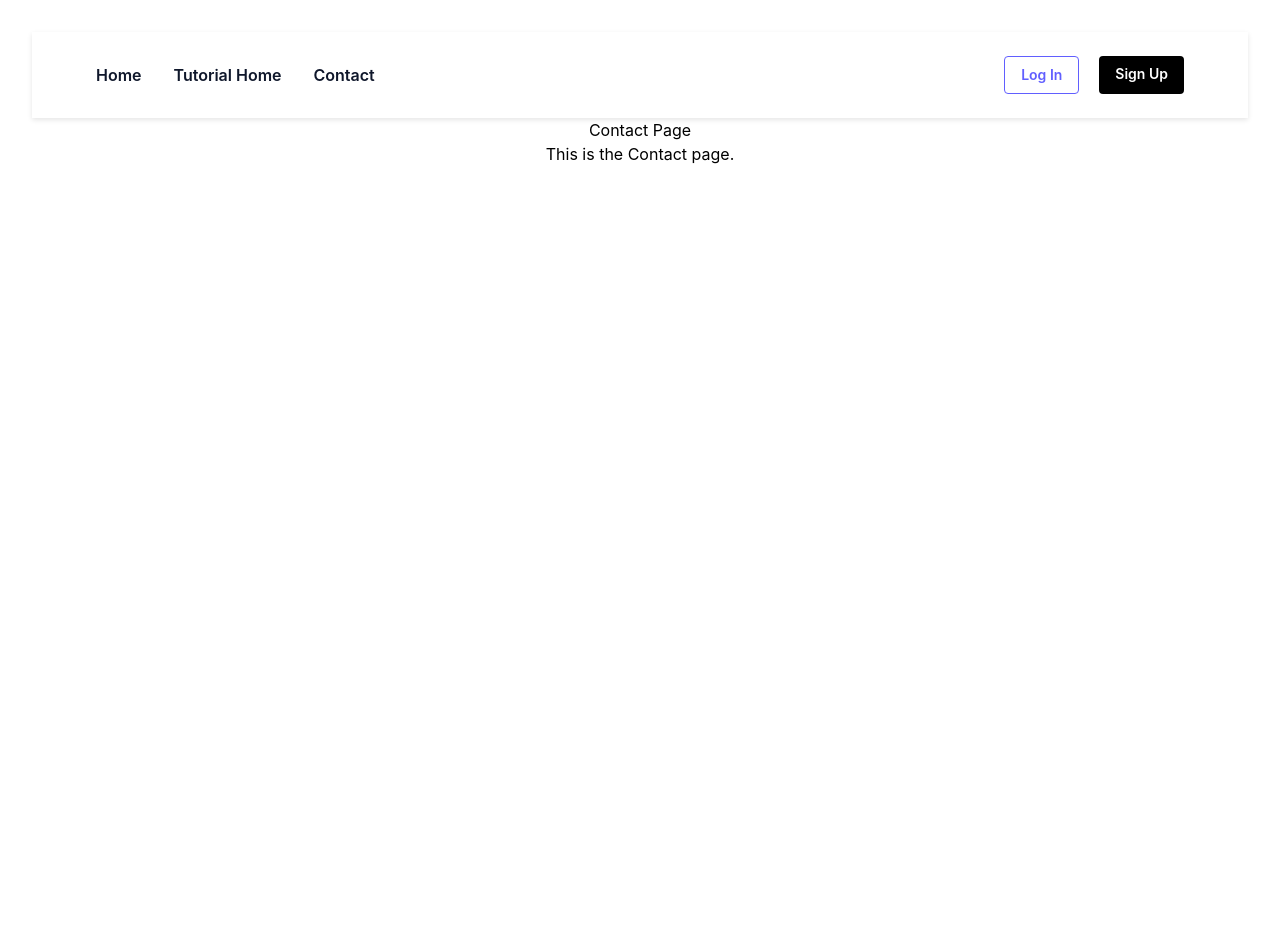
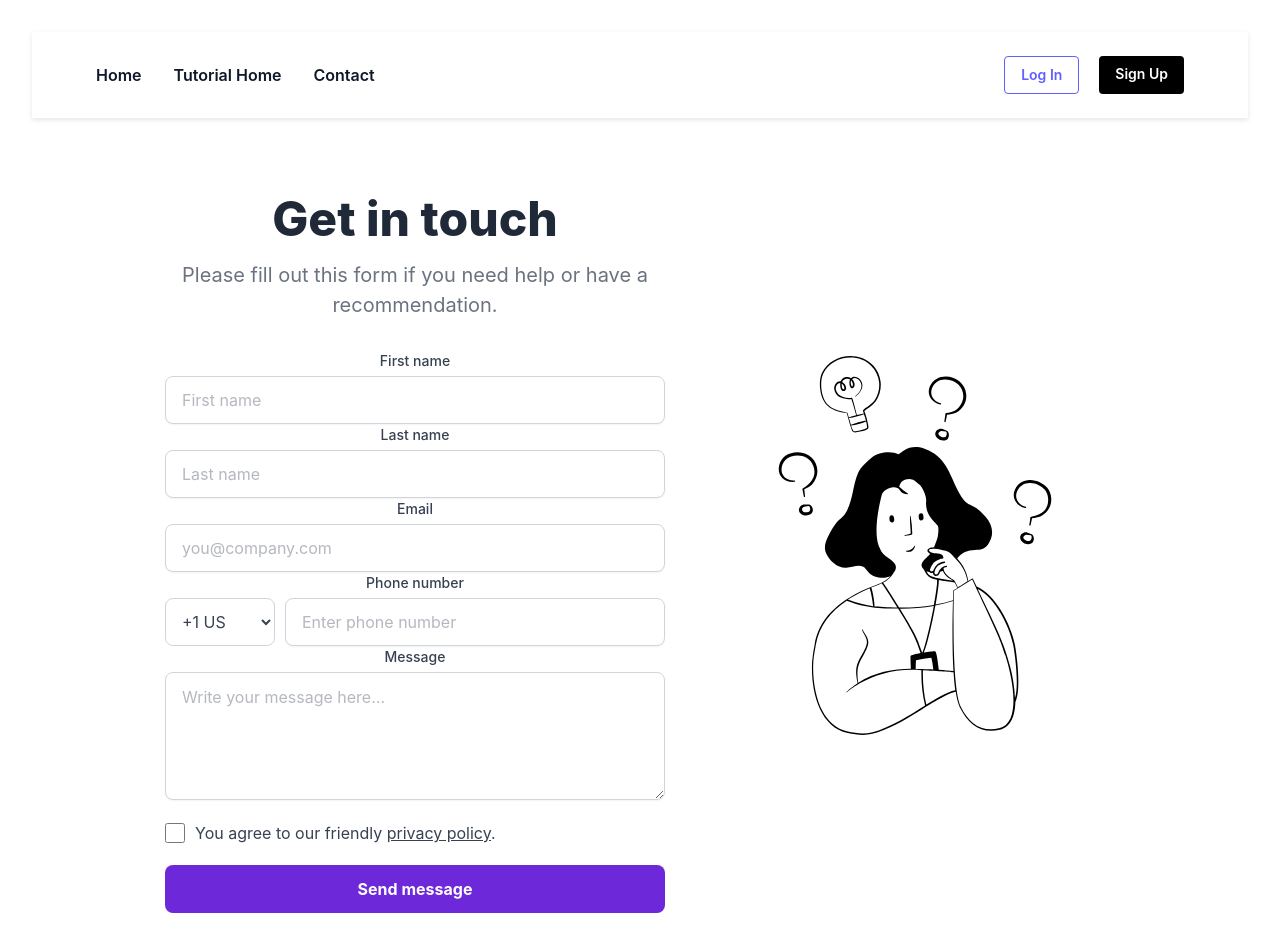
Before and after one commit to patrickpierson1/ToDo, a React (Vite) app in the folder client/: page /contact in a window 1280 px wide. Shown: the top 952 px of the page. Before the commit the page ends 800 px from the top, so only its background shows below. Built offline with nearby package versions, Linux system fonts and the light colour scheme.

Commit message:
Tutorial Home and Contact pages styled

```diff
--- a/client/src/pages/Contact.jsx
+++ b/client/src/pages/Contact.jsx
@@ -1,10 +1,91 @@
+import "./../styles/contact.css";
+import ContactImage from "../assets/cont.svg";
+import { useState } from "react";
+
 const Contact = () => {
-    return (
-      <div>
-        <h1>Contact Page</h1>
-        <p>This is the Contact page.</p>
+  // Country code state
+  const [countryCode, setCountryCode] = useState("US");
+  const [phoneNumber, setPhoneNumber] = useState("");
+
+  // List of countries with codes
+  const countryCodes = [
+    { code: "US", label: "+1" },
+    { code: "CA", label: "+1" },
+    { code: "GB", label: "+44" },
+    { code: "AU", label: "+61" },
+    { code: "IN", label: "+91" },
+    { code: "FR", label: "+33" },
+    { code: "DE", label: "+49" },
+    { code: "JP", label: "+81" },
+    { code: "CN", label: "+86" },
+    { code: "BR", label: "+55" }
+  ];
+
+  return (
+    <div className="contact-container">
+      {/* Left Side - Contact Form */}
+      <div className="contact-form">
+        <div className="contact-header">
+          <h1 className="contact-subtitle">Get in touch</h1>
+          <p className="contact-description">
+            Please fill out this form if you need help or have a recommendation.
+          </p>
+        </div>
+
+        <label className="contact-label">First name</label>
+        <input type="text" className="contact-input" placeholder="First name" />
+
+        <label className="contact-label">Last name</label>
+        <input type="text" className="contact-input" placeholder="Last name" />
+
+        <label className="contact-label">Email</label>
+        <input type="email" className="contact-input" placeholder="you@company.com" />
+
+        <label className="contact-label">Phone number</label>
+        <div className="phone-container">
+          {/* Country Code Dropdown */}
+          <select
+            className="phone-left"
+            value={countryCode}
+            onChange={(e) => setCountryCode(e.target.value)}
+          >
+            {countryCodes.map((country) => (
+              <option key={country.code} value={country.code}>
+                {country.label} {country.code}
+              </option>
+            ))}
+          </select>
+
+          {/* Phone Number Input */}
+          <input
+            type="tel"
+            className="phone-right"
+            placeholder="Enter phone number"
+            value={phoneNumber}
+            onChange={(e) => setPhoneNumber(e.target.value)}
+          />
+        </div>
+
+        {/* Message Field */}
+        <label className="contact-label">Message</label>
+        <textarea className="contact-message" placeholder="Write your message here..."></textarea>
+
+        {/* Privacy Policy Section */}
+        <div className="privacy-container">
+          <input type="checkbox" className="privacy-checkbox" />
+          <p className="privacy-text">
+            You agree to our friendly <span className="privacy-policy">privacy policy</span>.
+          </p>
+        </div>
+
+        {/* Submit Button */}
+        <button className="contact-button">Send message</button>
       </div>
-    );
-  };
 
-  export default Contact; // ⬅️ Ensure this line exists
+      {/* Right Side - Image */}
+      <img src={ContactImage} alt="Contact Illustration" className="contact-image" />
+    </div>
+  );
+};
+
+export default Contact;
--- a/client/src/pages/TutorialHome.jsx
+++ b/client/src/pages/TutorialHome.jsx
@@ -1,10 +1,22 @@
+import "./../styles/tutorialHome.css";
+import tH from "../assets/tH.svg";
+
 const TutorialHome = () => {
-    return (
-      <div>
-        <h1>Tutorial Home</h1>
-        <p>Learn how to use the note-taking features here.</p>
-      </div>
-    );
-  };
+  return (
+    <div className="tutorial-container">
+      {/* Beginner Guided Tutorial */}
+      <section className="tutorial-section">
+        <div className="tutorial-content">
+          <h1 className="tutorial-title">Beginner Guided <span>Tutorial</span></h1>
+          <p className="tutorial-description">
+            Learn how to use all of our basic tools with this guided introduction to the app. Helpful for beginners or anyone needing a quick refresher.
+          </p>
+          <button className="start-button">Start</button>
+        </div>
+        <img src={tH} alt="Beginner Guided Tutorial" className="tutorial-image" />
+      </section>
+    </div>
+  );
+};
 
-  export default TutorialHome;
+export default TutorialHome;
--- a/client/src/routes/AppRoutes.jsx
+++ b/client/src/routes/AppRoutes.jsx
@@ -14,7 +14,7 @@ const AppRoutes = () => {
       <Route path="/login" element={<Login />} />
       <Route path="/signup" element={<SignUp />} />
       <Route path="/contact" element={<Contact />} />
-      <Route path="/tutorialhome" element={<TutorialHome />} />
+      <Route path="/tutorial-home" element={<TutorialHome />} />
       <Route path="/noteshome" element={<NotesHome />} />
       <Route path="/note" element={<Note />} />
     </Routes>
--- /dev/null
+++ b/client/src/styles/contact.css
@@ -0,0 +1,230 @@
+/* Contact Page Container */
+.contact-container {
+    display: flex;
+    align-items: center;
+    justify-content: center;
+    max-width: 1100px;
+    margin: 0 auto;
+    padding: 60px 20px;
+    gap: 50px;
+  }
+
+  /* Left Side Form */
+  .contact-form {
+    flex: 1;
+    max-width: 500px;
+  }
+
+  /* Right Side Image */
+  .contact-image {
+    width: 100%;
+    max-width: 400px;
+  }
+
+  /* Contact Titles */
+  .contact-header {
+    text-align: center;
+    margin-bottom: 30px;
+  }
+
+  .contact-title {
+    color: #6d28d9; /* Violet */
+    font-size: 1rem;
+    font-weight: 600;
+    font-family: 'Inter', sans-serif;
+  }
+
+  .contact-subtitle {
+    color: #1f2937; /* Gray-900 */
+    font-size: 3rem; /* Increased from 2.5rem */
+    font-weight: 800; /* Increased from 600 */
+    font-family: 'Inter', sans-serif;
+    margin: 5px 0;
+  }
+
+
+  .contact-description {
+    color: #6b7280; /* Gray-500 */
+    font-size: 1.25rem;
+    font-family: 'Inter', sans-serif;
+    margin-bottom: 20px;
+  }
+
+  /* Form Labels */
+  .contact-label {
+    color: #374151; /* Slate-700 */
+    font-size: 0.875rem;
+    font-weight: 500;
+    font-family: 'Inter', sans-serif;
+    margin-bottom: 5px;
+    display: block;
+  }
+
+  /* Form Inputs */
+  .contact-input {
+    width: 100%;
+    height: 48px;
+    padding: 12px 16px;
+    background: white;
+    border-radius: 8px;
+    border: 1px solid #d1d5db; /* Gray-300 */
+    font-size: 1rem;
+    font-family: 'Inter', sans-serif;
+    color: #6b7280; /* Gray-500 */
+    box-shadow: 0px 1px 2px rgba(16, 24, 40, 0.05);
+    outline: none;
+    transition: border 0.2s;
+  }
+
+  .contact-input:focus {
+    border: 1px solid #6d28d9; /* Violet */
+  }
+
+  /* Phone Number Section */
+  .phone-container {
+    display: flex;
+    align-items: center;
+    gap: 10px;
+  }
+
+  .phone-left {
+    width: 80px;
+    display: flex;
+    align-items: center;
+    justify-content: space-between;
+    padding: 12px 16px;
+    border: 1px solid #d1d5db;
+    border-radius: 8px;
+    background: white;
+  }
+
+  .phone-right {
+    flex-grow: 1;
+    height: 48px;
+    display: flex;
+    align-items: center;
+    padding: 12px 16px;
+    border: 1px solid #d1d5db;
+    border-radius: 8px;
+    background: white;
+  }
+
+  /* Dropdown Icon */
+  .phone-left svg {
+    width: 20px;
+    height: 20px;
+    stroke: #667085;
+  }
+
+  /* Submit Button */
+  .contact-button {
+    background: #6d28d9;
+    color: white;
+    padding: 12px 24px;
+    font-size: 1rem;
+    font-weight: bold;
+    border-radius: 8px;
+    cursor: pointer;
+    border: none;
+    transition: background 0.3s, transform 0.2s;
+    width: 100%;
+    margin-top: 20px;
+  }
+
+  .contact-button:hover {
+    background: #5b21b6;
+    transform: scale(1.05);
+  }
+
+  /* Message Box */
+.contact-message {
+  width: 100%;
+  height: 128px;
+  padding: 12px 16px;
+  background: white;
+  border-radius: 8px;
+  border: 1px solid #d1d5db; /* Gray-300 */
+  font-size: 1rem;
+  font-family: 'Inter', sans-serif;
+  color: #6b7280; /* Gray-500 */
+  box-shadow: 0px 1px 2px rgba(16, 24, 40, 0.05);
+  outline: none;
+  transition: border 0.2s;
+}
+
+.contact-message:focus {
+  border: 1px solid #6d28d9; /* Violet */
+}
+
+/* Privacy Policy Container */
+.privacy-container {
+  display: flex;
+  align-items: center;
+  gap: 10px;
+  margin-top: 15px;
+}
+
+/* Phone Number Section */
+.phone-container {
+  display: flex;
+  align-items: center;
+  gap: 10px;
+}
+
+/* Country Code Dropdown */
+.phone-left {
+  width: 110px;
+  height: 48px;
+  padding: 12px;
+  border: 1px solid #d1d5db;
+  border-radius: 8px;
+  background: white;
+  font-size: 1rem;
+  font-family: 'Inter', sans-serif;
+  color: #374151; /* Slate-700 */
+  cursor: pointer;
+  outline: none;
+}
+
+/* Phone Number Input */
+.phone-right {
+  flex-grow: 1;
+  height: 48px;
+  padding: 12px 16px;
+  border: 1px solid #d1d5db;
+  border-radius: 8px;
+  background: white;
+  font-size: 1rem;
+  font-family: 'Inter', sans-serif;
+  color: #6b7280; /* Gray-500 */
+  box-shadow: 0px 1px 2px rgba(16, 24, 40, 0.05);
+  outline: none;
+  transition: border 0.2s;
+}
+
+.phone-right:focus {
+  border: 1px solid #6d28d9; /* Violet */
+}
+
+/* Privacy Policy Checkbox */
+.privacy-checkbox {
+  width: 20px;
+  height: 20px;
+  border: 1px solid #d1d5dd;
+  border-radius: 5px;
+  cursor: pointer;
+}
+
+/* Privacy Policy Text */
+.privacy-text {
+  font-size: 1rem;
+  font-family: 'Inter', sans-serif;
+  color: #374151; /* Slate-700 */
+}
+
+.privacy-policy {
+  text-decoration: underline;
+  font-weight: normal;
+  color: #374151; /* Slate-700 */
+  cursor: pointer;
+}
--- /dev/null
+++ b/client/src/styles/tutorialHome.css
@@ -0,0 +1,66 @@
+/* Tutorial Home Page Styles */
+.tutorial-container {
+    display: flex;
+    flex-direction: column;
+    align-items: center;
+    justify-content: center;
+    padding: 60px 20px;
+    text-align: center;
+  }
+
+  /* Tutorial Section Layout */
+  .tutorial-section {
+    display: flex;
+    align-items: center;
+    justify-content: space-between;
+    gap: 50px;
+    max-width: 1000px;
+    margin-bottom: 60px;
+    text-align: left;
+  }
+
+  /* Tutorial Image */
+  .tutorial-image {
+    width: 100%;
+    max-width: 350px;
+  }
+
+  /* Text Content */
+  .tutorial-content {
+    max-width: 500px;
+  }
+
+  .tutorial-title {
+    font-size: 3rem;
+    font-weight: 800;
+    color: #1a1a1a;
+    margin-bottom: 10px;
+  }
+
+  .tutorial-title span {
+    color: #4f46e5;
+  }
+
+  .tutorial-description {
+    font-size: 1.5rem;
+    color: #737373;
+    margin-bottom: 20px;
+  }
+
+  /* Start Button */
+  .start-button {
+    background: linear-gradient(90deg, #000000, #555);
+    color: white;
+    padding: 12px 24px;
+    font-size: 1rem;
+    font-weight: bold;
+    border-radius: 8px;
+    cursor: pointer;
+    transition: background 0.3s, transform 0.2s;
+    border: none;
+  }
+
+  .start-button:hover {
+    background: linear-gradient(90deg, #333, #777);
+    transform: scale(1.05);
+  }
```
Also changed, not shown: client/src/assets/cont.svg (added), client/src/assets/tH.svg (added).
